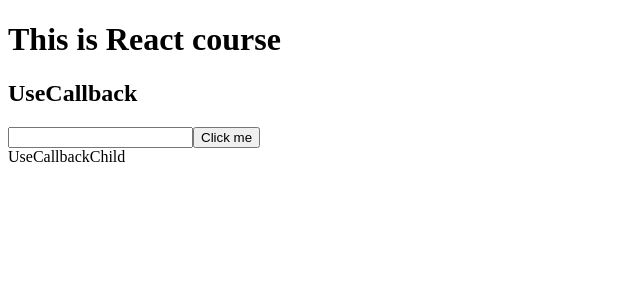
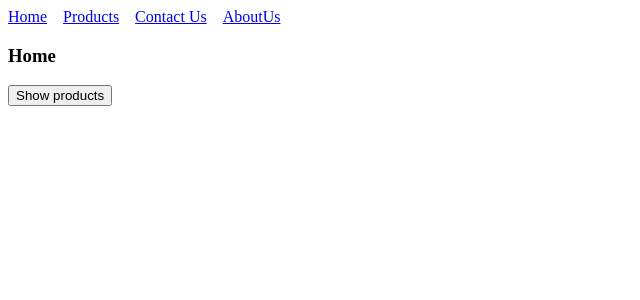
Before and after one commit to divya29113/React-Exercise, a React (Vite) app: page / in a window 1280 px wide. Shown: the top 300 px of the page, without its empty margins (0-640 px from the left). Built offline with nearby package versions, Linux system fonts and the light colour scheme.

Commit message:
Learnt router and navigation topic

```diff
--- a/package.json
+++ b/package.json
@@ -11,7 +11,8 @@
   },
   "dependencies": {
     "react": "^19.2.0",
-    "react-dom": "^19.2.0"
+    "react-dom": "^19.2.0",
+    "react-router-dom": "^7.13.0"
   },
   "devDependencies": {
     "@eslint/js": "^9.39.1",
--- a/src/App.jsx
+++ b/src/App.jsx
@@ -12,16 +12,20 @@ import ControlComponent from "./components/controlComponent";
 import Conditionalrendering from "./components/Conditionalrendering";
 import UseMemo from "./components/UseMemo";
 import UseCallback from "./components/UseCallback";
-
-
+import { Routes,Route } from "react-router-dom";
+import Home from "./components/websites/Home";
+import Products from "./components/websites/Products";
+import AboutUs from "./components/websites/AboutUs";
+import Contact from "./components/websites/Contact";
+import Navigation from "./components/websites/Navigation";
 
 function App() {
   let[showcomponent,setshowcomponent]=useState(false);
 
   return (
   <div>
-    <h1>This is React course</h1>
-    {/*<Welcome/>
+    {/*<h1>This is React course</h1>
+    <Welcome/>
     <ReactHooks />
     <UseStateHook/>
 
@@ -29,9 +33,16 @@ function App() {
     {showcomponent&&<UseEffectHook/>}
     <ControlComponent/>
     <Conditionalrendering />
-    <UseMemo />*/}
-    <UseCallback />
+    <UseMemo />
+    <UseCallback />*/}
+    <Navigation />
+    <Routes>
+      <Route path="/" element={<Home/>} />
+      <Route path="/products" element={<Products />} />
+      <Route path="/aboutus" element={<AboutUs/>} />
+      <Route path="/contact" element={<Contact/>} />
 
+    </Routes>
   </div>);
 }
 export default App;
--- /dev/null
+++ b/src/components/websites/AboutUs.jsx
@@ -0,0 +1,9 @@
+import React from 'react'
+
+const AboutUs = () => {
+  return (
+    <h3>Aboutus</h3>
+  )
+}
+
+export default AboutUs
--- /dev/null
+++ b/src/components/websites/Contact.jsx
@@ -0,0 +1,9 @@
+import React from 'react'
+
+const Contact = () => {
+  return (
+    <h3>Contact</h3>
+  )
+}
+
+export default Contact;
--- /dev/null
+++ b/src/components/websites/Home.jsx
@@ -0,0 +1,19 @@
+import React from 'react'
+import { useNavigate } from 'react-router-dom'
+
+function Home() {
+  let navigate=useNavigate();
+
+  function handleclick(){
+    navigate("/products")
+
+  }
+  return (
+    <div>
+    <h3>Home</h3>
+    <button onClick={handleclick}>Show products</button>
+    </div>
+  )
+}
+
+export default Home
--- /dev/null
+++ b/src/components/websites/Navigation.jsx
@@ -0,0 +1,15 @@
+import React from 'react'
+import { Link } from 'react-router-dom'
+
+const Navigation = () => {
+  return (
+    <div style={{gap:"1rem", display:"flex"}}>
+        <Link to={"/"}>Home</Link>
+        <Link to={"/products"}>Products</Link>
+        <Link to={"/contact"}>Contact Us</Link>
+        <Link to={"/aboutus"}>AboutUs</Link>
+    </div>
+  )
+}
+
+export default Navigation
--- /dev/null
+++ b/src/components/websites/Products.jsx
@@ -0,0 +1,9 @@
+import React from 'react'
+
+const Products = () => {
+  return (
+    <h3>Products</h3>
+  )
+}
+
+export default Products
--- a/src/main.jsx
+++ b/src/main.jsx
@@ -2,9 +2,11 @@
 import { createRoot } from 'react-dom/client'
 import './index.css'
 import App from './App.jsx'
+import { BrowserRouter } from 'react-router-dom'
 
 createRoot(document.getElementById('root')).render(
-
+  <BrowserRouter>
     <App />
+    </BrowserRouter>
 
 )
```
Also changed, not shown: 1 other file (tests, documents, lock files or other folders).
